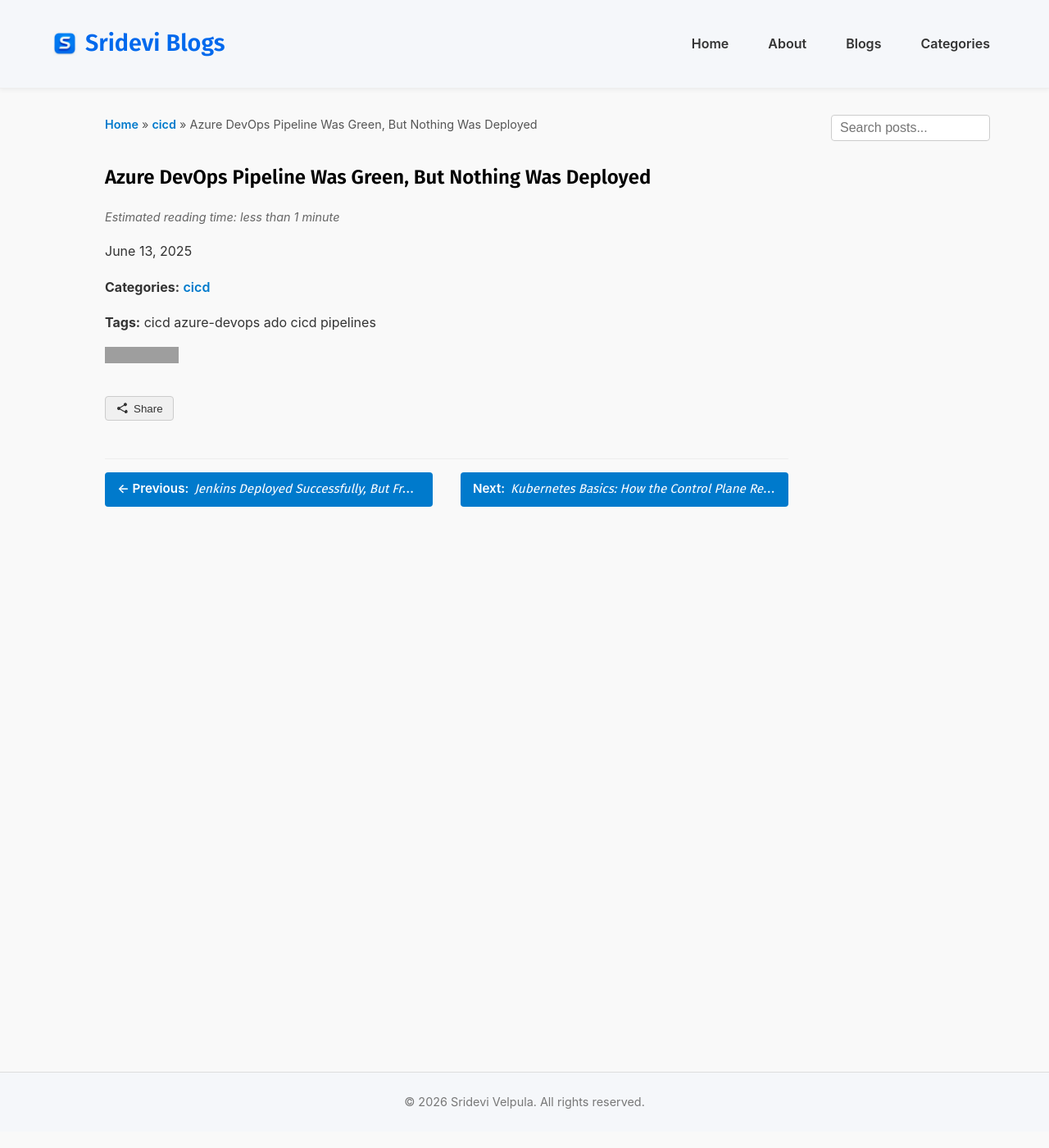
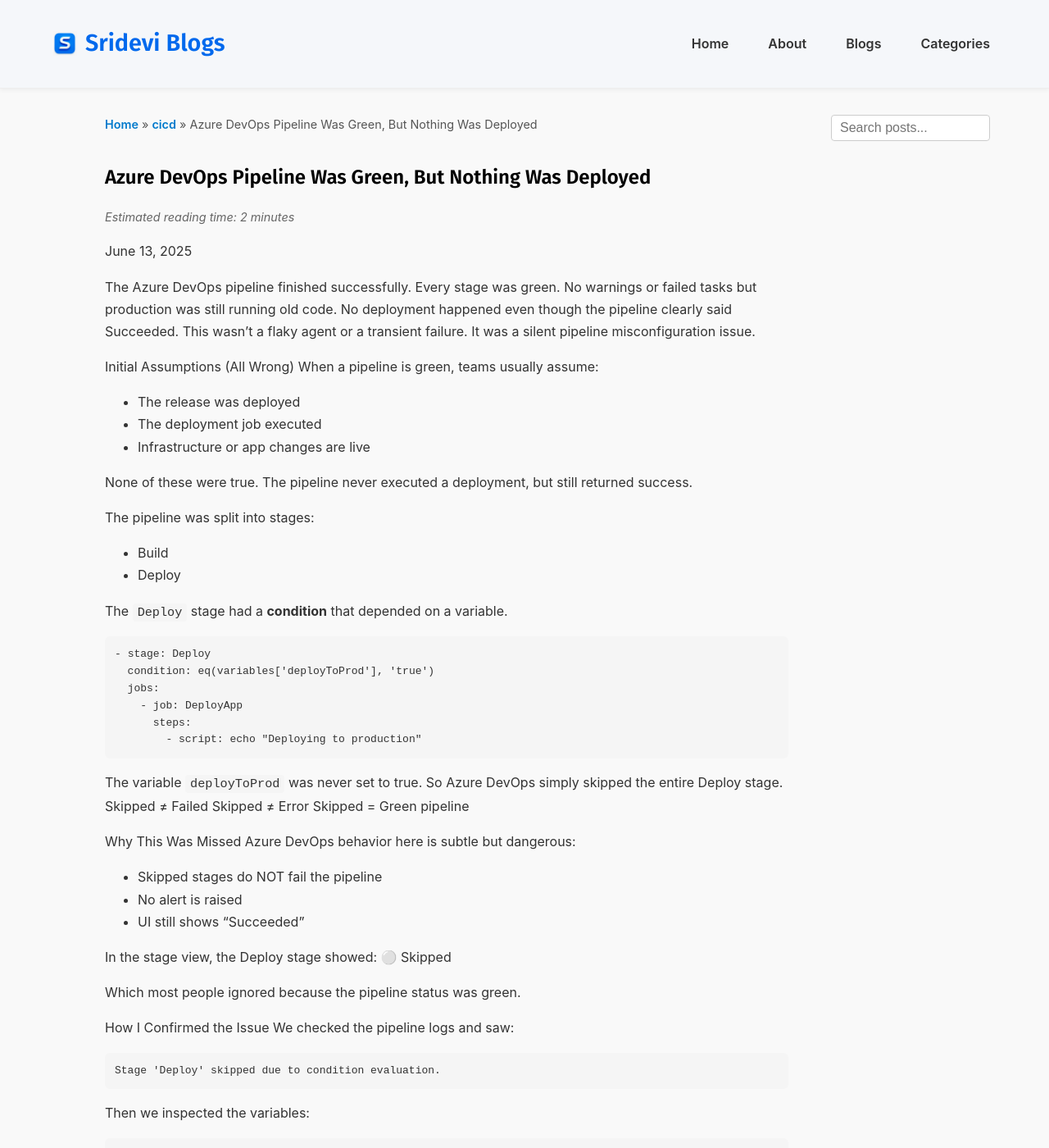
Before and after one commit to srideviblogs/srideviblogs.github.io, a Jekyll site: the page built from _posts/cicd/2025-06-13-cicd-ado-pipeline-issue.md, in a window 1280 px wide and 1400 px high. Shown: the whole window at 82% size. Built offline with Jekyll 4.4.1, drawn with Linux system fonts in a browser that asks for light colours; some of the changed text lies outside the part shown; grey boxes are pictures that could not be loaded.

Commit message:
Update 2025-06-13-cicd-ado-pipeline-issue.md

````diff
--- a/_posts/cicd/2025-06-13-cicd-ado-pipeline-issue.md
+++ b/_posts/cicd/2025-06-13-cicd-ado-pipeline-issue.md
@@ -7,3 +7,108 @@ tags: [cicd, azure-devops, ado, cicd, pipelines]
 image: /assets/images/devops1.jpg
 permalink: /cicd/ado-pipeline-issue
 ---
+
+The Azure DevOps pipeline finished successfully. Every stage was green. No warnings or failed tasks but production was still running old code.
+No deployment happened even though the pipeline clearly said Succeeded. This wasn’t a flaky agent or a transient failure. It was a silent pipeline misconfiguration issue.
+
+Initial Assumptions (All Wrong)
+When a pipeline is green, teams usually assume:
+-  The release was deployed
+-  The deployment job executed
+-  Infrastructure or app changes are live
+
+None of these were true.
+The pipeline never executed a deployment, but still returned success.
+
+The pipeline was split into stages:
+- Build
+- Deploy
+
+The `Deploy` stage had a **condition** that depended on a variable.
+
+```yaml
+- stage: Deploy
+  condition: eq(variables['deployToProd'], 'true')
+  jobs:
+    - job: DeployApp
+      steps:
+        - script: echo "Deploying to production"
+```
+The variable `deployToProd` was never set to true. So Azure DevOps simply skipped the entire Deploy stage.
+Skipped ≠ Failed
+Skipped ≠ Error
+Skipped = Green pipeline
+
+Why This Was Missed
+Azure DevOps behavior here is subtle but dangerous:
+- Skipped stages do NOT fail the pipeline
+- No alert is raised
+- UI still shows “Succeeded”
+
+In the stage view, the Deploy stage showed:
+⚪ Skipped
+
+Which most people ignored because the pipeline status was green.
+
+How I Confirmed the Issue
+We checked the pipeline logs and saw:
+```text
+Stage 'Deploy' skipped due to condition evaluation.
+```
+Then we inspected the variables:
+```yaml
+variables:
+  deployToProd: false
+```
+No override in:
+- Pipeline UI
+- Variable Groups
+- Release parameters
+So deployment never even started.
+
+The Fix
+
+Option 1: Make Deployment Explicit
+Instead of conditional deployment, enforce deployment for production branches:
+```yaml
+condition: and(
+  succeeded(),
+  eq(variables['Build.SourceBranch'], 'refs/heads/main')
+)
+```
+
+Option 2: Fail If Deployment Is Skipped
+Force the pipeline to fail when deploy is skipped:
+```yaml
+- stage: ValidateDeploy
+  jobs:
+    - job: CheckDeploy
+      steps:
+        - script: |
+            if [ "$(deployToProd)" != "true" ]; then
+              echo "Deployment disabled, failing pipeline"
+              exit 1
+            fi
+```
+
+Option 3: Visual Guardrail (Best Practice)
+Rename stages clearly:
+- Deploy (Conditional – Check Variables)
+So engineers know it might be skipped.
+
+
+In Azure DevOps:
+- Pipelines can succeed
+- Stages can be skipped
+- Production can remain untouched
+All at the same time.
+
+Production Takeaway
+Always verify:
+- Which stages actually ran
+- Which conditions were evaluated
+- Whether deployment jobs executed
+A green pipeline is only useful if you understand what it skipped.
+
+This incident didn’t break production. It broke trust in the pipeline which is worse.
+If your pipeline can skip deployments silently, it’s only a matter of time before this happens to you.
````
